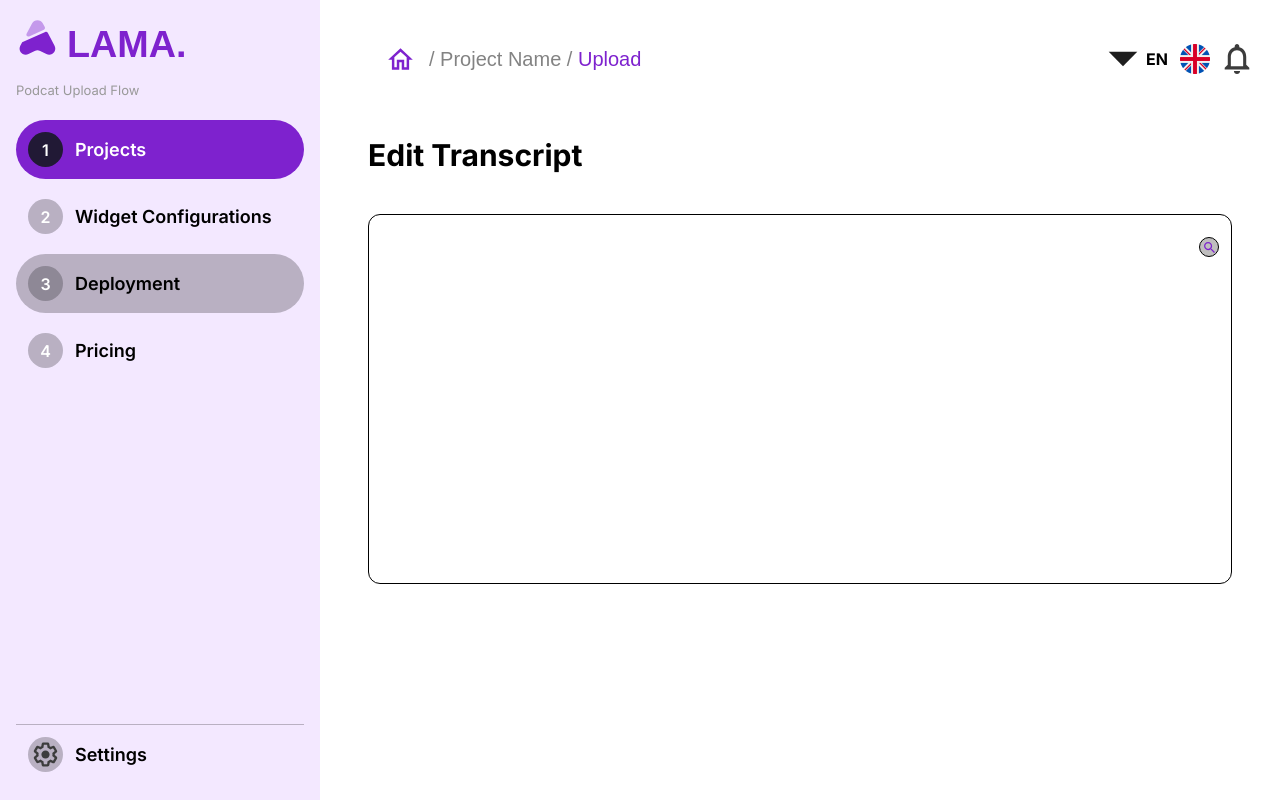
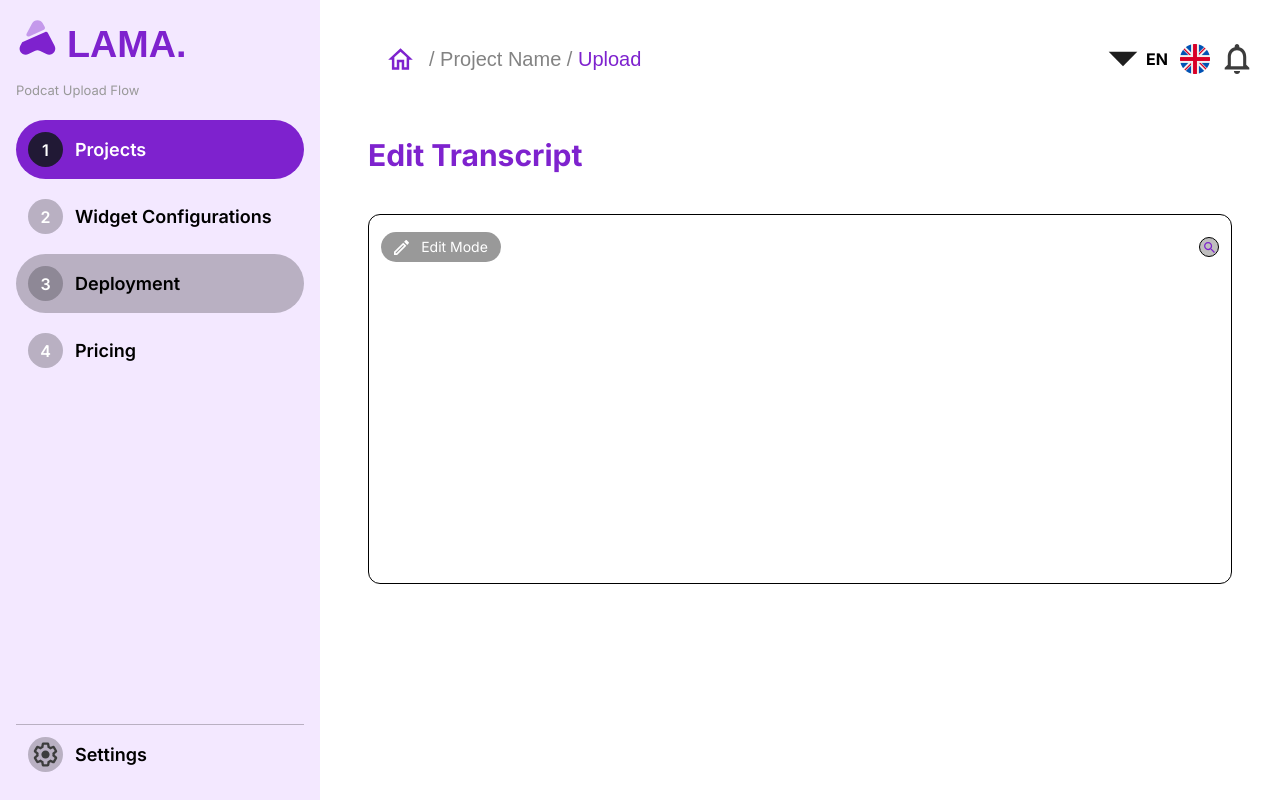
Before and after one commit to soubankunnummel/Skailama_Task_ui, a Next.js app: page /podcasts/1/Edit in a window 1280 px wide. Built offline with nearby package versions, Linux system fonts and the light colour scheme; no server answers.

Commit message:
fix: edit btn

```diff
--- a/app/(upload)/podcasts/[project]/Edit/page.jsx
+++ b/app/(upload)/podcasts/[project]/Edit/page.jsx
@@ -48,7 +48,7 @@ function Edit() {
       <div className="w-full h-[370px] border-primary border rounded-xl p-3 flex flex-col">
         <div className="w-full h-10 flex justify-between items-center">
           <div
-            className="w-[120px] h-[30px] rounded-full cursor-pointer transition-opacity duration-300 opacity-100 flex justify-center items-center bg-secondary text-white gap-3"
+            className="w-[120px] h-[30px] rounded-full cursor-pointer transition-opacity duration-300 opacity-100 flex justify-center items-center bg-secondery text-white gap-3"
             onClick={() => setIsEditing(!isEditing)}
           >
             <Image alt="Edit" src={pen} width={15} height={15} />
--- a/app/components/Edit/Header.jsx
+++ b/app/components/Edit/Header.jsx
@@ -4,7 +4,7 @@ import Button from "@/app/components/common/Button";
 const Header = ({ isEditing, setIsEditing, handleSave }) => {
   return (
     <div className="flex justify-between items-center mb-5">
-      <h1 className="text-primary md:text-[30px] text-[20px] font-bold mb-4">
+      <h1 className="text-primery md:text-[30px] text-[20px] font-bold mb-4">
         Edit Transcript
       </h1>
       <div className="flex gap-4">
```
